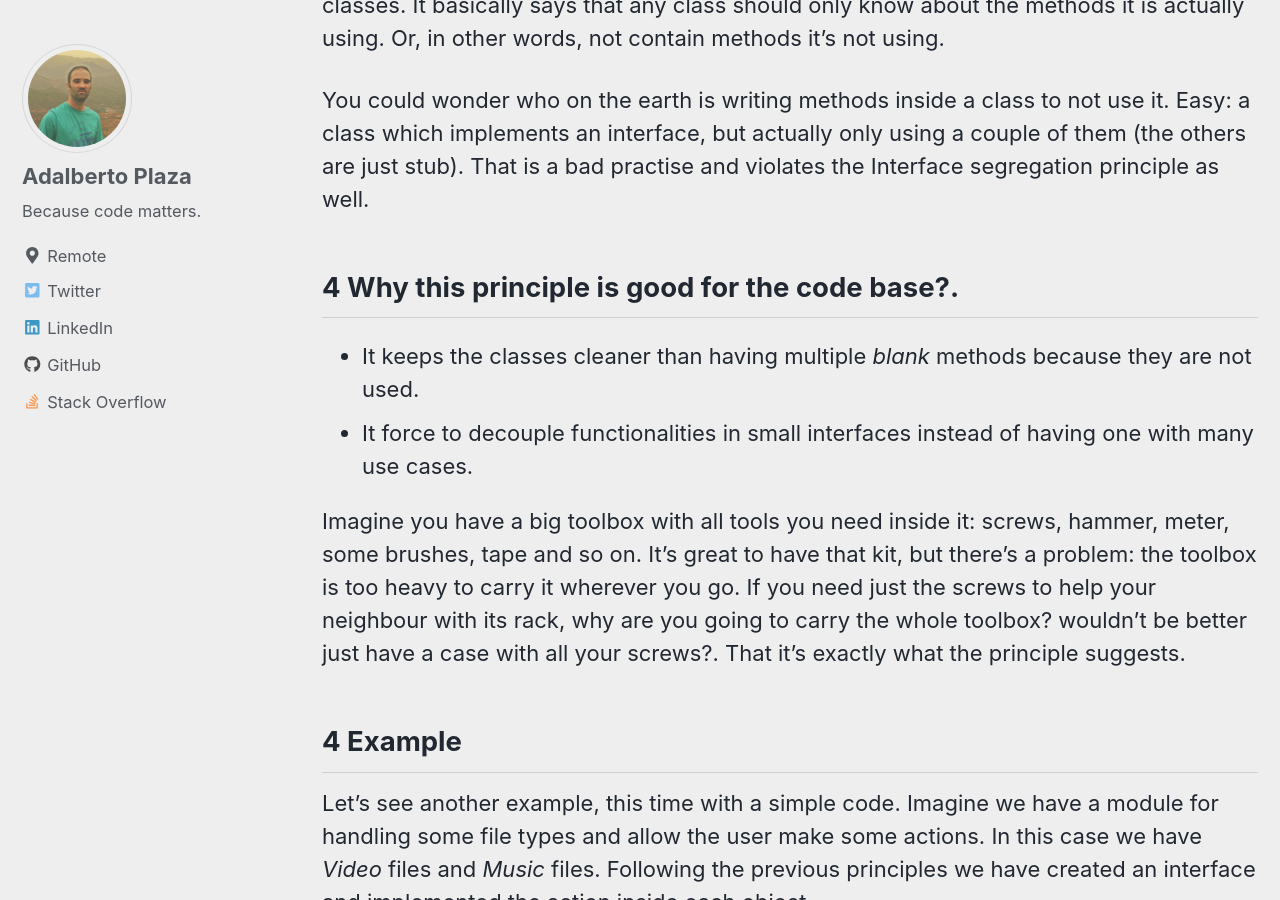
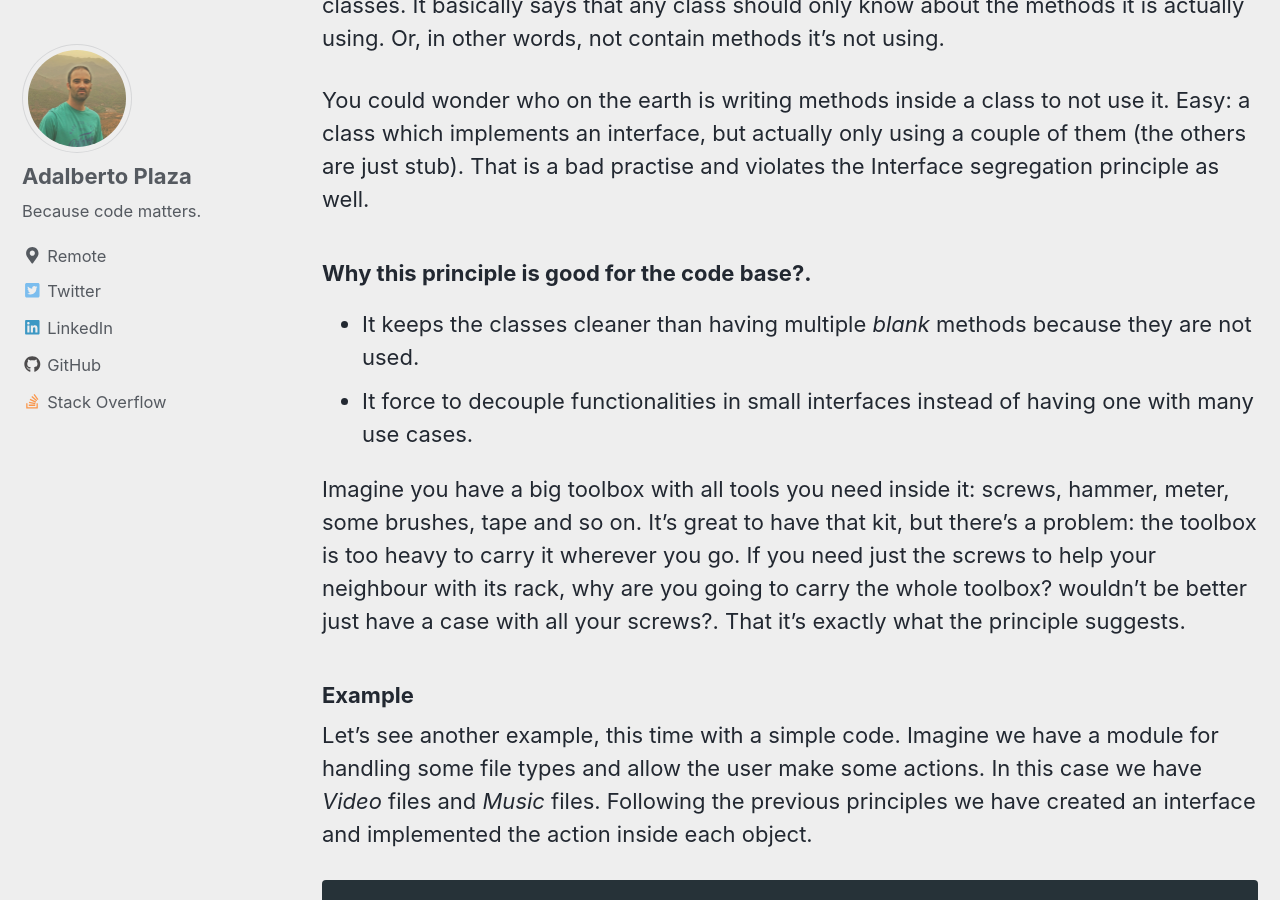
Before and after one commit to adalpari/adalpari.github.io, a Jekyll site: the page built from _posts/2018-05-06-SOLID-I.md, in a window 1280 px wide and 900 px high, scrolled down 1077 px. Built offline with Jekyll 4.4.1, drawn with Linux system fonts in a browser that asks for light colours; nearby versions of some CDN libraries; a script bundle is joined from its source files by our own code; comment, search, counter and statistics services are not loaded; some of the changed text lies outside the part shown.

Commit message:
Renaming file

```diff
--- a/_posts/2018-05-04-SOLID-I.md
+++ b/_posts/2018-05-06-SOLID-I.md
@@ -21,14 +21,14 @@ This is a simple but powerful principle when we talk about clean code and decoup
 
 You could wonder who on the earth is writing methods inside a class to not use it. Easy: a class which implements an interface, but actually only using a couple of them (the others are just stub). That is a bad practise and violates the Interface segregation principle as well.
 
-## 4 Why this principle is good for the code base?.
+### Why this principle is good for the code base?.
 - It keeps the classes cleaner than having multiple _blank_ methods because they are not used.
 - It force to decouple functionalities in small interfaces instead of having one with many use cases.
 
 Imagine you have a big toolbox with all tools you need inside it: screws, hammer, meter, some brushes, tape and so on. It's great to have that kit, but there's a problem: the toolbox is too heavy to carry it wherever you go. If you need just the screws to help your neighbour with its rack, why are you going to carry the whole toolbox? wouldn't be better just have a case with all your screws?. That it's exactly what the principle suggests.
 
 
-## 4 Example
+### Example
 
 Let's see another example, this time with a simple code. Imagine we have a module for handling some file types and allow the user make some actions. In this case we have _Video_ files and _Music_ files. Following the previous principles we have created an interface and implemented the action inside each object.
 
```
